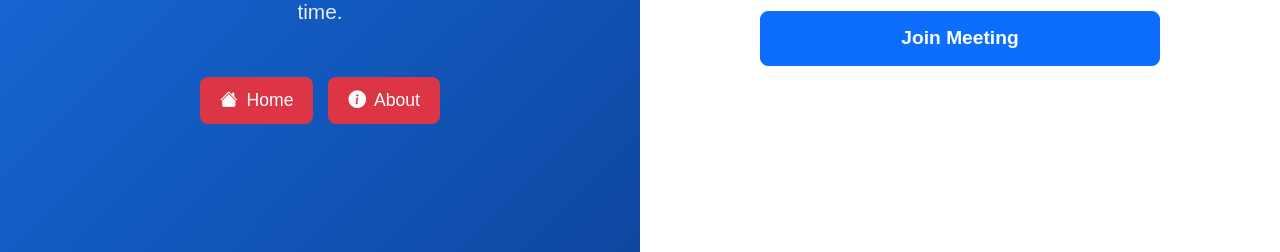
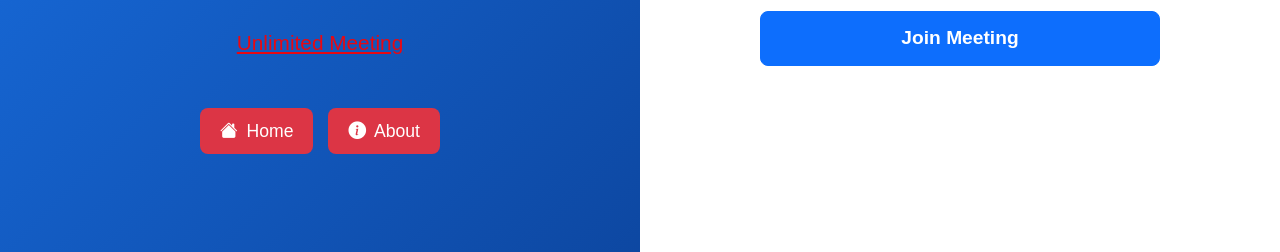
Before and after one commit to prodhan2/App_Backend_Data, a plain HTML site: page RUCSEHUB/meeting.html in a window 1280 px wide. Shown: the part 497-749 px from the top of the page. Drawn offline with nearby package versions, Linux system fonts and the light colour scheme.

Commit message:
Update meeting.html

```diff
--- a/RUCSEHUB/meeting.html
+++ b/RUCSEHUB/meeting.html
@@ -37,6 +37,7 @@
           <img src="https://i.postimg.cc/pX3xdJHr/image.png" alt="RUCSEHUB Logo" />
           <h2>Welcome to RUCSEHUB Meet</h2>
           <p>Join your virtual classroom and collaborate with fellow students and faculty members in real-time.</p>
+           <p style="color: red; text-decoration: underline;">Unlimited Meeting</p>
 
           <!-- Home and About Buttons - Now below the text -->
           <div class="left-buttons">
```
